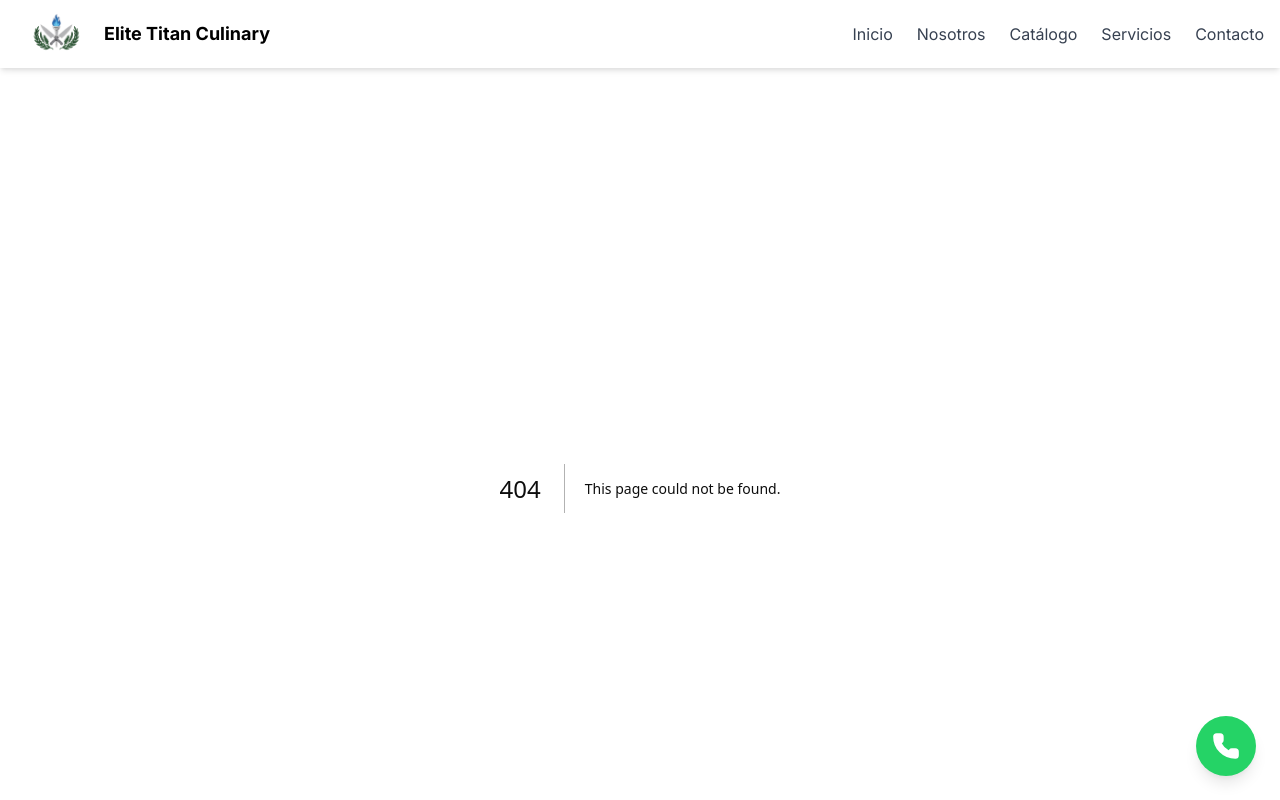
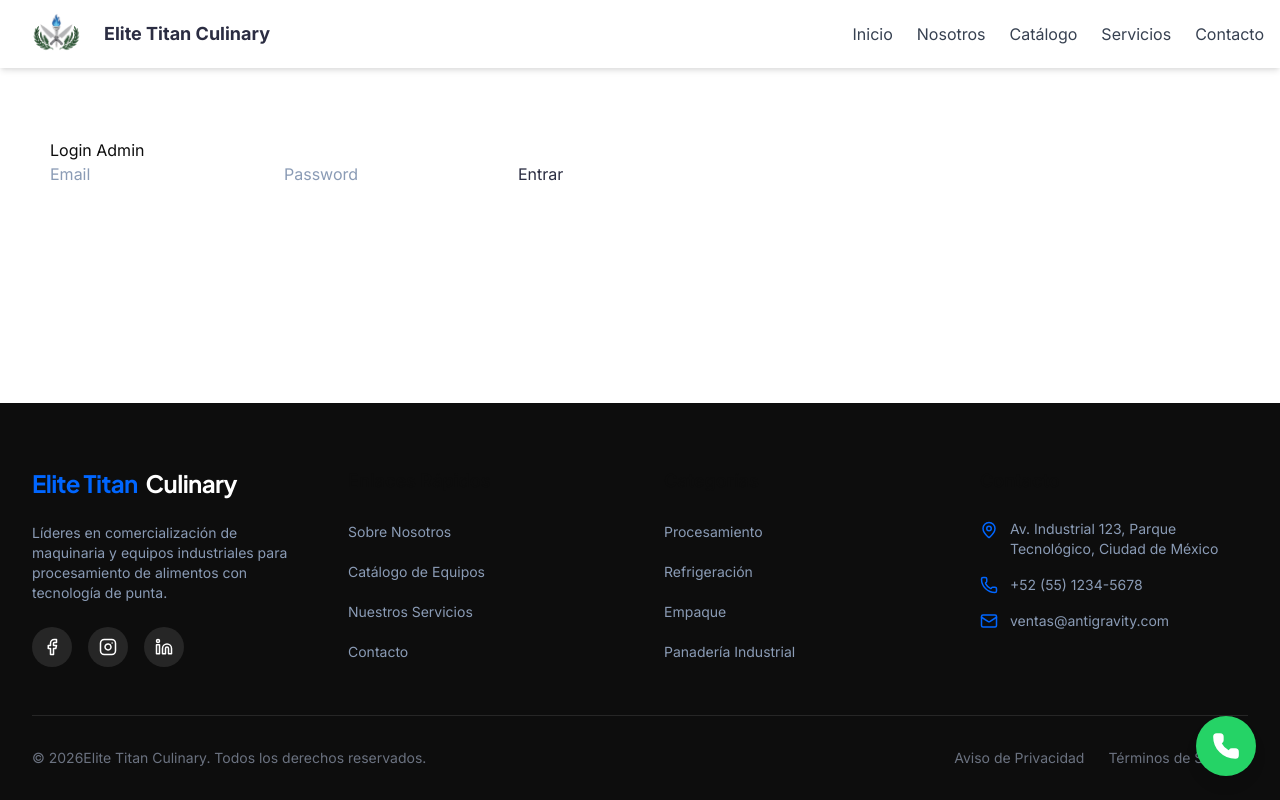
Before and after one commit to Victor002823/antygravity, a Next.js app: page /login in a window 1280 px wide. Before the commit this address had no page. Shown: the top 800 px of the page. Built offline with nearby package versions, Linux system fonts and the light colour scheme.

Commit message:
add admin login page

```diff
--- /dev/null
+++ b/app/login/page.tsx
@@ -0,0 +1,48 @@
+'use client';
+
+import { useState } from 'react';
+import { useRouter } from 'next/navigation';
+
+export default function Login() {
+  const [email, setEmail] = useState('');
+  const [password, setPassword] = useState('');
+  const router = useRouter();
+
+  const login = async () => {
+    const res = await fetch('https://api.mudanzasellince.com/login.php', {
+      method: 'POST',
+      headers: { 'Content-Type': 'application/json' },
+      body: JSON.stringify({ email, password }),
+    });
+
+    const data = await res.json();
+
+    if (data.success) {
+      localStorage.setItem('admin', JSON.stringify(data.user));
+      router.push('/admin');
+    } else {
+      alert('Credenciales incorrectas');
+    }
+  };
+
+  return (
+    <div style={{ padding: 50 }}>
+      <h1>Login Admin</h1>
+
+      <input
+        placeholder="Email"
+        onChange={(e) => setEmail(e.target.value)}
+      />
+
+      <input
+        placeholder="Password"
+        type="password"
+        onChange={(e) => setPassword(e.target.value)}
+      />
+
+      <button onClick={login}>
+        Entrar
+      </button>
+    </div>
+  );
+}
```
